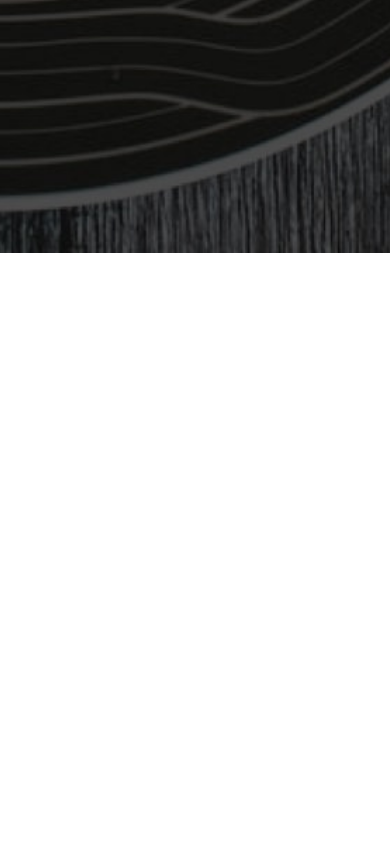
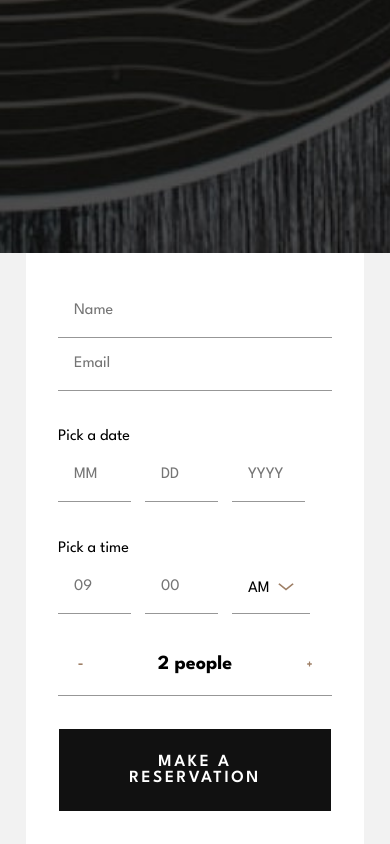
Before and after one commit to Med-Salmi/dine-restaurant, a website built with Vite: page booking.html in a window 390 px wide. Shown: the part 591-1435 px from the top of the page. Before the commit the page ends 844 px from the top, so only its background shows below. Built offline with nearby package versions, Linux system fonts and the light colour scheme.

Commit message:
Booking page: Add reservation form for small screens

```diff
--- a/src/booking.js
+++ b/src/booking.js
@@ -1,5 +1,7 @@
 import { initBookingHero } from "./components/booking/booking-hero/booking-hero";
+import { initReservation } from "./components/booking/reservation/reservation";
 
 export function initBooking() {
     initBookingHero();
+    initReservation();
 }
--- /dev/null
+++ b/src/components/booking/reservation/reservation.js
@@ -0,0 +1,125 @@
+import "./reservation.scss";
+
+// DOM template
+function renderReservation() {
+  const reservationHTML = `
+    <section class="reservation" aria-labelledby="reservation-title">
+      <div class="reservation__container max-content-width">
+
+        <!-- Reservation Form -->
+        <form class="reservation__form" action="#" method="post" novalidate>
+
+          <!-- Name -->
+          <input
+            id="res-name"
+            name="name"
+            type="text"
+            class="reservation__input"
+            Placeholder="Name"
+            required
+          />
+
+          <!-- Email -->
+          <input
+            id="res-email"
+            name="email"
+            type="email"
+            class="reservation__input"
+            Placeholder="Email"
+            required
+          />
+
+          <!-- Date -->
+          <fieldset class="reservation__group">
+            <legend class="reservation__label">Pick a date</legend>
+            <div class="reservation__date">
+              <input
+                id="res-month"
+                name="month"
+                type="text"
+                placeholder="MM"
+                maxlength="2"
+                class="reservation__input"
+                required
+              />
+              <input
+                id="res-day"
+                name="day"
+                type="text"
+                placeholder="DD"
+                maxlength="2"
+                class="reservation__input"
+                required
+              />
+              <input
+                id="res-year"
+                name="year"
+                type="text"
+                placeholder="YYYY"
+                maxlength="4"
+                class="reservation__input"
+                required
+              />
+            </div>
+          </fieldset>
+
+          <!-- Time -->
+          <fieldset class="reservation__group">
+            <legend class="reservation__label">Pick a time</legend>
+            <div class="reservation__time">
+              <input
+                id="res-hour"
+                name="hour"
+                type="text"
+                placeholder="09"
+                maxlength="2"
+                class="reservation__input"
+                required
+              />
+              <input
+                id="res-minute"
+                name="minute"
+                type="text"
+                placeholder="00"
+                maxlength="2"
+                class="reservation__input"
+                required
+              />
+              <select
+                id="res-ampm"
+                name="ampm"
+                class="reservation__input"
+                required
+              >
+                <option value="AM">AM</option>
+                <option value="PM">PM</option>
+              </select>
+            </div>
+          </fieldset>
+
+          <!-- Number of People -->
+        <div class="reservation__people">
+            <button type="button" class="reservation__control reservation__control--minus" aria-label="Decrease number of people"></button>
+            <span class="reservation__count">2 people</span>
+            <button type="button" class="reservation__control reservation__control--plus" aria-label="Increase number of people"></button>
+        </div>
+
+
+          <!-- Submit -->
+          <button type="submit" class="reservation__submit btn">
+            Make a reservation
+          </button>
+
+        </form>
+      </div>
+    </section>
+  `;
+
+  const main = document.querySelector("main");
+  main.insertAdjacentHTML("beforeend", reservationHTML);
+}
+
+// Initialization
+export function initReservation() {
+  renderReservation();
+}
--- /dev/null
+++ b/src/components/booking/reservation/reservation.scss
@@ -0,0 +1,110 @@
+@use "../../../styles/base/variables" as var;
+
+.reservation {
+  padding-inline: var.$section-padding-sides;
+  background-color: var.$light-background;
+}
+
+.reservation__container {
+  padding: 32px;
+  background-color: var.$color-neutral;
+}
+
+input,
+select {
+  border: none;
+  border-bottom: 1px solid var.$color-neutral-500;
+  padding: 14px 0;
+  padding-left: 16px;
+  background-color: transparent;
+}
+
+#res-name,
+#res-email {
+  width: 100%;
+}
+
+input:not(#res-name, #res-email) {
+  max-width: 73px;
+  margin-right: 14px;
+}
+
+#res-email {
+  margin-bottom: 34px;
+}
+
+.reservation__group {
+  border: none;
+  margin-bottom: 35px;
+}
+.reservation__date,
+.reservation__time {
+  display: flex;
+}
+
+#res-ampm {
+  appearance: none;
+  -webkit-appearance: none;
+  -moz-appearance: none;
+
+  background-image: url("/src/assets/images/reservation/icon-arrow.svg");
+  background-repeat: no-repeat;
+  background-position: right 1rem center;
+  background-size: 16px 8px;
+  padding-right: 2.5rem;
+  padding-bottom: 10px;
+}
+
+.reservation__control {
+  width: 5px;
+  height: 24px;
+  border: none;
+  background-color: transparent;
+  cursor: pointer;
+}
+
+.reservation__control--minus {
+  background-image: url("/src/assets/images/reservation/icon-minus.svg");
+  background-repeat: no-repeat;
+  background-position: center;
+  background-size: contain;
+}
+
+.reservation__control--plus {
+  background-image: url("/src/assets/images/reservation/icon-plus.svg");
+  background-repeat: no-repeat;
+  background-position: center;
+  background-size: contain;
+}
+
+.reservation__people {
+  display: flex;
+  justify-content: space-between;
+  align-items: center;
+  border-bottom: 1px solid var.$color-neutral-500;
+  padding-bottom: 16px;
+  margin-bottom: 32px;
+  padding-inline: 20px;
+  font-size: var.$font-size-lg;
+  font-weight: var.$font-weight-bold;
+}
+
+.reservation__submit {
+  color: var.$color-neutral;
+  background-color: var.$color-cod-gray;
+  padding: 1.5625rem 3.4375rem;
+  border: 1px solid var.$color-neutral;
+}
+
+.reservation input[type="text"]:focus,
+.reservation input[type="text"]:active,
+.reservation input[type="text"]:hover,
+.reservation input[type="email"]:focus,
+.reservation input[type="email"]:active,
+.reservation input[type="email"]:hover,
+.reservation select:focus,
+.reservation select:active,
+.reservation select:hover {
+  outline: none;
+  box-shadow: none;
+}
--- a/src/styles/base/_base.scss
+++ b/src/styles/base/_base.scss
@@ -40,8 +40,8 @@ svg {
 }
 
 // Base button hover effect, excluding events tabs
-button:not(.events__tab),
-.btn:not(.events__tab) {
+button:not(.events__tab, .reservation__control),
+.btn:not(.events__tab, .reservation__control) {
   &:hover {
     background-color: var.$color-neutral;
     color: var.$color-cod-gray;
--- a/src/styles/base/_variables.scss
+++ b/src/styles/base/_variables.scss
@@ -8,6 +8,8 @@ $color-neutral: #ffffff;
 $color-neutral-dark: #a5a5a5;
 $color-neutral-darker: #4c4c4c;
 $light-background: #f2f2f2;
+$color-neutral-500: #979797;
+
 
 // FONT FAMILY
 $font-family-league-spartan: "League Spartan", sans-serif;
```
Also changed, not shown: src/assets/images/reservation/icon-arrow.svg (added), src/assets/images/reservation/icon-check.svg (added), src/assets/images/reservation/icon-minus.svg (added), src/assets/images/reservation/icon-plus.svg (added).
